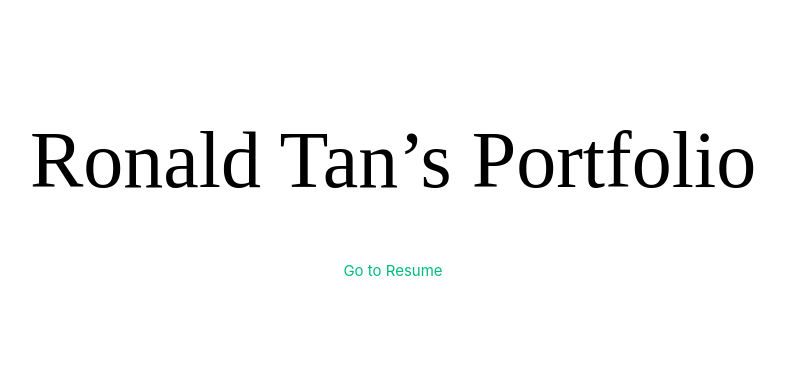
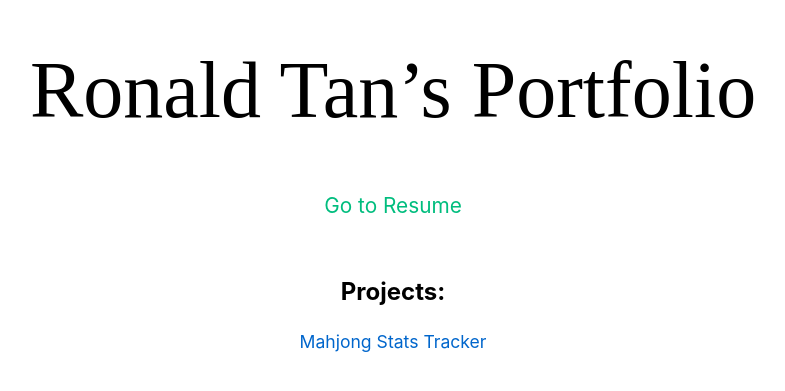
Before and after one commit to ronaldtants/resume, a Vue app: page / in a window 1280 px wide. Shown: the part 209-600 px from the top of the page, without its empty margins (247-1032 px from the left). Built offline with nearby package versions, Linux system fonts and the light colour scheme; the HTML template or start-up script is replaced by a standard one.

Commit message:
add projects section

```diff
--- a/src/views/PortfolioPage.vue
+++ b/src/views/PortfolioPage.vue
@@ -4,6 +4,16 @@
       <h1 class="title">Ronald Tan’s Portfolio</h1>
       <div class="links">
         <router-link to="/resume">Go to Resume</router-link>
+      </div>
+      <div class="projects-section">
+        <h2 class="projects-title">Projects:</h2>
+        <a
+          href="https://mahjong-stats-tracker-frontend.onrender.com"
+          target="_blank"
+          rel="noopener noreferrer"
+          class="project-link"
+          >Mahjong Stats Tracker</a
+        >
       </div>
     </div>
   </div>
@@ -35,6 +45,28 @@
   margin-top: 2rem;
   display: flex;
   justify-content: center;
+  font-size: 1.3rem;
   gap: 2rem;
 }
+
+.projects-section {
+  margin-top: 3rem;
+}
+
+.projects-title {
+  font-size: 1.5rem;
+  font-weight: bold;
+  margin-bottom: 1rem;
+  color: black;
+}
+
+.project-link {
+  color: #0066cc;
+  text-decoration: none;
+  font-size: 1.1rem;
+}
+
+.project-link:hover {
+  text-decoration: underline;
+}
 </style>
```
